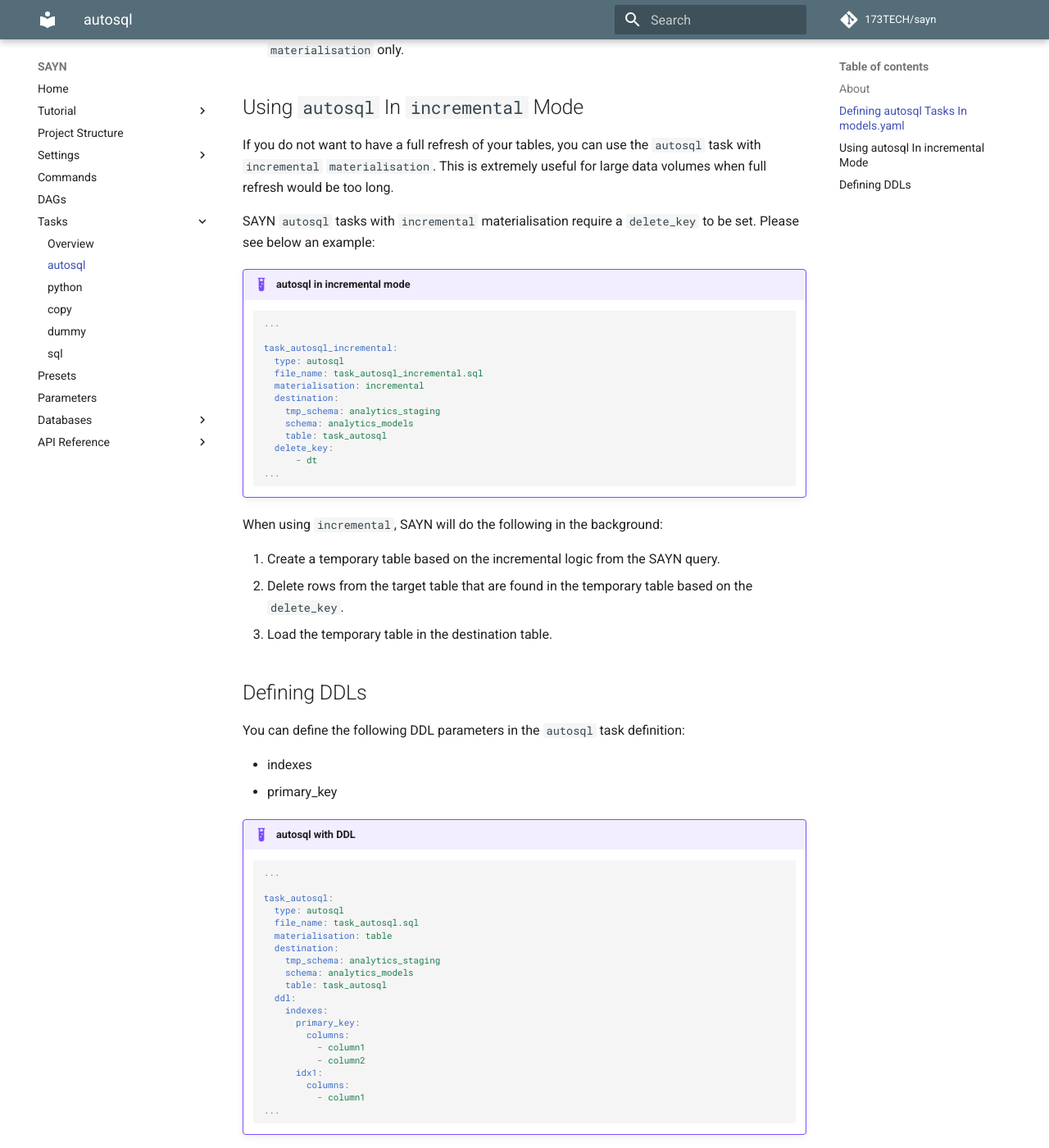
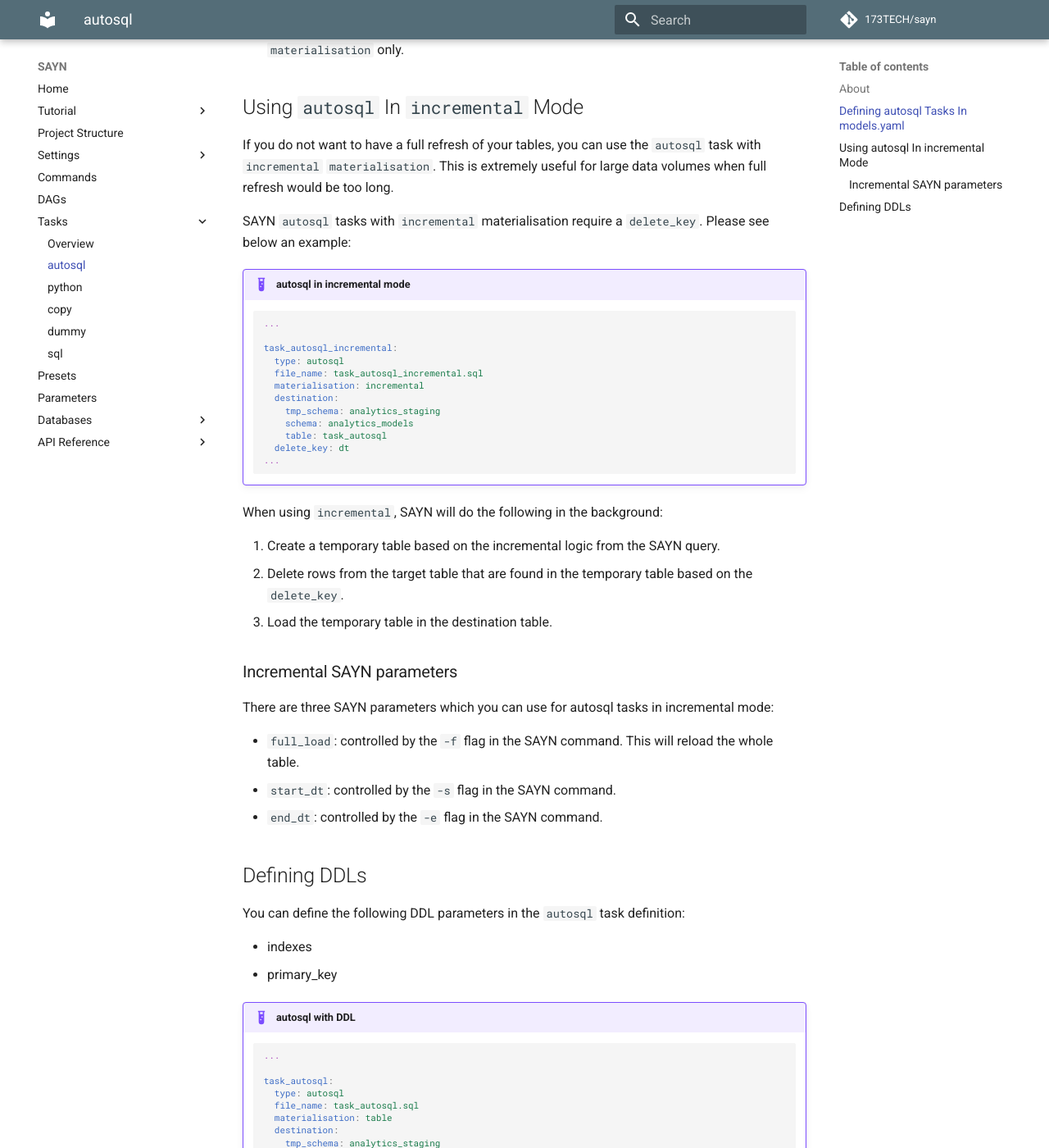
Before and after one commit to 173TECH/sayn, an MkDocs documentation site: the page built from docs/tasks/autosql.md, in a window 1280 px wide and 1400 px high, scrolled down 1018 px. Shown: the whole window at 82% size. Built offline with MkDocs 1.6.1 and Material for MkDocs 9.7.7, drawn with Linux system fonts in a browser that asks for light colours; comment, search, counter and statistics services are not loaded.

Commit message:
Autosql Incremental Full Load Fix (#30)
* Fixed full load for autosql incremental

````diff
--- a/docs/tasks/autosql.md
+++ b/docs/tasks/autosql.md
@@ -38,7 +38,7 @@
 
 If you do not want to have a full refresh of your tables, you can use the `autosql` task with `incremental` `materialisation`. This is extremely useful for large data volumes when full refresh would be too long.
 
-SAYN `autosql` tasks with `incremental` materialisation require a `delete_key` to be set. Please see below an example:
+SAYN `autosql` tasks with `incremental` materialisation require a `delete_key`. Please see below an example:
 
 !!! example "autosql in incremental mode"
     ```yaml
@@ -52,8 +52,7 @@
         tmp_schema: analytics_staging
         schema: analytics_models
         table: task_autosql
-      delete_key:
-          - dt
+      delete_key: dt
     ...
     ```
 
@@ -62,6 +61,14 @@
 1. Create a temporary table based on the incremental logic from the SAYN query.
 2. Delete rows from the target table that are found in the temporary table based on the `delete_key`.
 3. Load the temporary table in the destination table.
+
+### Incremental SAYN parameters
+
+There are three SAYN parameters which you can use for autosql tasks in incremental mode:
+
+* `full_load`: controlled by the `-f` flag in the SAYN command. This will reload the whole table.
+* `start_dt`: controlled by the `-s` flag in the SAYN command.
+* `end_dt`: controlled by the `-e` flag in the SAYN command.
 
 ## Defining DDLs
 
````
Also changed, not shown: 1 other file.
